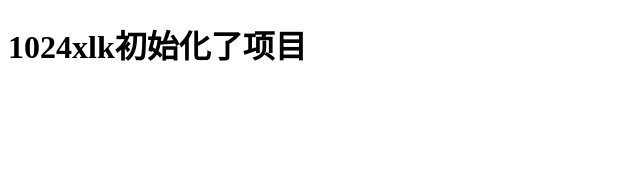
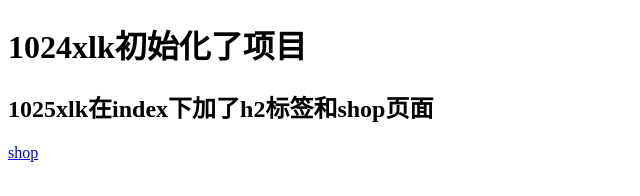
Before and after one commit to coolu123/0304-demo, a plain HTML site: page 0304-demo/index.html in a window 1280 px wide. Shown: the whole page, without its empty margins (0-640 px from the left). Drawn offline with Linux system fonts and the light colour scheme.

Commit message:
'1025xlk添加了shop页面'

```diff
--- a/0304-demo/index.html
+++ b/0304-demo/index.html
@@ -7,5 +7,7 @@
 </head>
 <body>
     <h1>1024xlk初始化了项目</h1>
+    <h2>1025xlk在index下加了h2标签和shop页面</h2>
+    <a href="shop.html">shop</a>
 </body>
 </html>
```
Also changed, not shown: 0304-demo/shop.html (added, +10 -0 lines).
